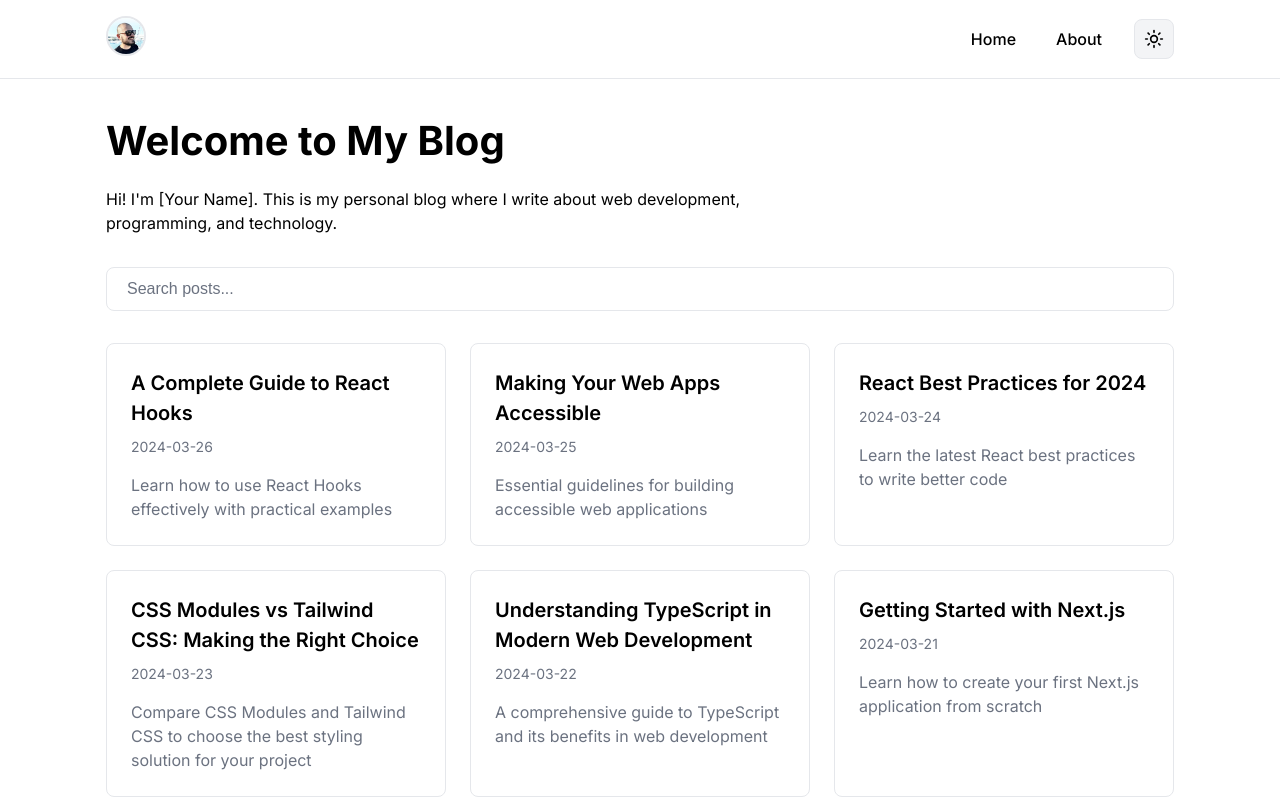
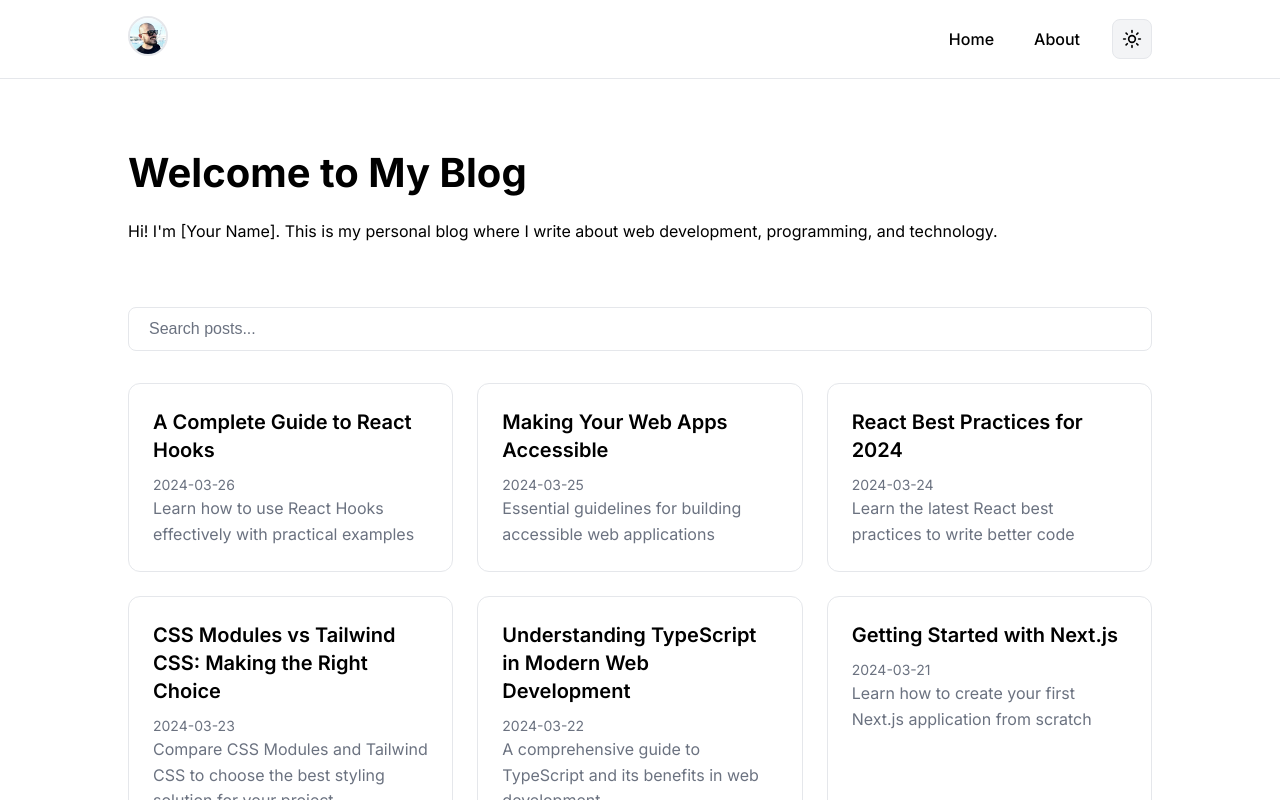
Before and after one commit to helderberto/helderberto.com, a Next.js app: page / in a window 1280 px wide. Shown: the top 800 px of the page. Built offline with nearby package versions, Linux system fonts and the light colour scheme.

Commit message:
Update CSS styles to use a reusable container class and full-width elements

```diff
--- a/src/app/about/page.module.css
+++ b/src/app/about/page.module.css
@@ -1,5 +1,5 @@
 .content {
-  max-width: 65ch;
+  max-width: 64rem;
   margin: 0 auto;
   line-height: 1.6;
 }
--- a/src/app/globals.css
+++ b/src/app/globals.css
@@ -11,6 +11,7 @@
   /* Base font size for rem calculations */
   font-size: 16px;
 
+  --max-width: 64rem; /* 1024px */
   --background: #ffffff;
   --foreground: #000000;
   --primary: #3b82f6;
@@ -35,3 +36,11 @@ body {
   color: var(--foreground);
   line-height: 1.5;
 }
+
+/* Add a reusable container class */
+.container {
+  width: 100%;
+  max-width: var(--max-width);
+  margin: 0 auto;
+  padding: 0 1rem;
+}
--- a/src/app/page.module.css
+++ b/src/app/page.module.css
@@ -5,7 +5,10 @@
 }
 
 .intro {
-  max-width: 65ch;
+  width: 100%;
+  max-width: var(--max-width);
+  margin: 0 auto;
+  padding: 2rem 0;
 }
 
 .intro h1 {
--- a/src/app/posts/[slug]/page.module.css
+++ b/src/app/posts/[slug]/page.module.css
@@ -1,40 +1,80 @@
 .article {
-  max-width: 65ch;
+  width: 100%;
+  max-width: var(--max-width);
   margin: 0 auto;
+  padding: 2rem 1rem;
 }
 
 .header {
-  margin-bottom: 2rem;
+  width: 100%;
+  max-width: var(--max-width);
+  margin: 0 auto 2rem;
 }
 
-.header h1 {
+.title {
   font-size: 2.5rem;
   font-weight: bold;
-  margin-bottom: 0.5rem;
+  margin-bottom: 1rem;
+  line-height: 1.2;
 }
 
-.header time {
+.date {
+  font-size: 1rem;
   color: var(--muted-foreground);
 }
 
 .content {
-  line-height: 1.6;
+  width: 100%;
+  max-width: var(--max-width);
+  margin: 0 auto;
+  font-size: 1.125rem;
+  line-height: 1.8;
 }
 
-.content h1 {
-  font-size: 2rem;
+/* Style markdown content */
+.content > * {
+  width: 100%;
+  max-width: var(--max-width);
+  margin-left: auto;
+  margin-right: auto;
+}
+
+.content h2 {
+  font-size: 1.875rem;
+  font-weight: bold;
+  margin: 2.5rem 0 1.5rem;
+}
+
+.content h3 {
+  font-size: 1.5rem;
   font-weight: bold;
   margin: 2rem 0 1rem;
 }
 
-.content h2 {
-  font-size: 1.5rem;
-  font-weight: bold;
-  margin: 1.5rem 0 1rem;
+.content p {
+  margin-bottom: 1.5rem;
 }
 
-.content p {
-  margin: 1rem 0;
+.content pre {
+  background-color: var(--muted);
+  padding: 1.5rem;
+  border-radius: 0.5rem;
+  overflow-x: auto;
+  margin: 1.5rem 0;
+}
+
+.content code {
+  font-family: monospace;
+}
+
+.content ul,
+.content ol {
+  margin: 1.5rem 0;
+  padding-left: 1.5rem;
+}
+
+.content li {
+  margin-bottom: 0.5rem;
 }
 
 .content a {
@@ -42,31 +82,22 @@
   text-decoration: underline;
 }
 
-.content ul,
-.content ol {
-  margin: 1rem 0;
-  padding-left: 2rem;
-}
-
-.content li {
-  margin: 0.5rem 0;
-}
-
-.content pre {
-  background-color: var(--muted);
-  padding: 1rem;
-  border-radius: 0.5rem;
-  overflow-x: auto;
-  margin: 1rem 0;
-}
-
-.content code {
-  font-family: monospace;
+.content a:hover {
+  text-decoration: none;
 }
 
 .content blockquote {
   border-left: 4px solid var(--primary);
   padding-left: 1rem;
-  margin: 1rem 0;
+  margin: 1.5rem 0;
   color: var(--muted-foreground);
 }
+
+/* Update content elements to use full width */
+.content img,
+.content pre,
+.content iframe {
+  width: 100%;
+  max-width: 100%;
+  margin: 1.5rem auto;
+}
--- a/src/components/Header.module.css
+++ b/src/components/Header.module.css
@@ -5,12 +5,13 @@
   top: 0;
   z-index: 100;
   backdrop-filter: blur(10px);
+  padding: 0 1rem;
 }
 
 .container {
-  max-width: 1100px;
+  max-width: var(--max-width);
   margin: 0 auto;
-  padding: 1rem;
+  padding: 1rem 0;
   display: flex;
   align-items: center;
   justify-content: space-between;
--- a/src/components/PostCard.module.css
+++ b/src/components/PostCard.module.css
@@ -1,21 +1,26 @@
 .card {
   display: block;
   padding: 1.5rem;
-  border-radius: 0.5rem;
+  border-radius: 0.75rem;
   border: 1px solid var(--border);
   text-decoration: none;
   color: var(--foreground);
-  transition: border-color 0.2s;
+  background-color: var(--background);
+  transition: all 0.2s ease-in-out;
 }
 
 .card:hover {
+  transform: translateY(-0.125rem);
   border-color: var(--primary);
+  box-shadow: 0 4px 12px rgba(0, 0, 0, 0.1);
 }
 
 .title {
   font-size: 1.25rem;
   font-weight: 600;
   margin-bottom: 0.5rem;
+  line-height: 1.4;
+  color: var(--foreground);
 }
 
 .date {
@@ -25,5 +30,15 @@
 }
 
 .excerpt {
+  font-size: 1rem;
+  line-height: 1.6;
   color: var(--muted-foreground);
+  display: -webkit-box;
+  -webkit-line-clamp: 3;
+  -webkit-box-orient: vertical;
+  overflow: hidden;
 }
+
+.card:hover .title {
+  color: var(--primary);
+}
--- a/src/components/PostCard.tsx
+++ b/src/components/PostCard.tsx
@@ -9,9 +9,13 @@ interface PostCardProps {
 const PostCard = ({ post }: PostCardProps) => {
   return (
     <Link href={`/posts/${post.slug}`} className={styles.card}>
-      <h2 className={styles.title}>{post.title}</h2>
-      <p className={styles.date}>{post.date}</p>
-      <p className={styles.excerpt}>{post.excerpt}</p>
+      <article>
+        <h2 className={styles.title}>{post.title}</h2>
+        <time className={styles.date} dateTime={post.date}>
+          {post.date}
+        </time>
+        <p className={styles.excerpt}>{post.excerpt}</p>
+      </article>
     </Link>
   );
 };
--- a/src/components/SearchPosts.module.css
+++ b/src/components/SearchPosts.module.css
@@ -1,5 +1,6 @@
 .wrapper {
   width: 100%;
+  max-width: var(--max-width);
   margin: 0 auto;
 }
 
```
